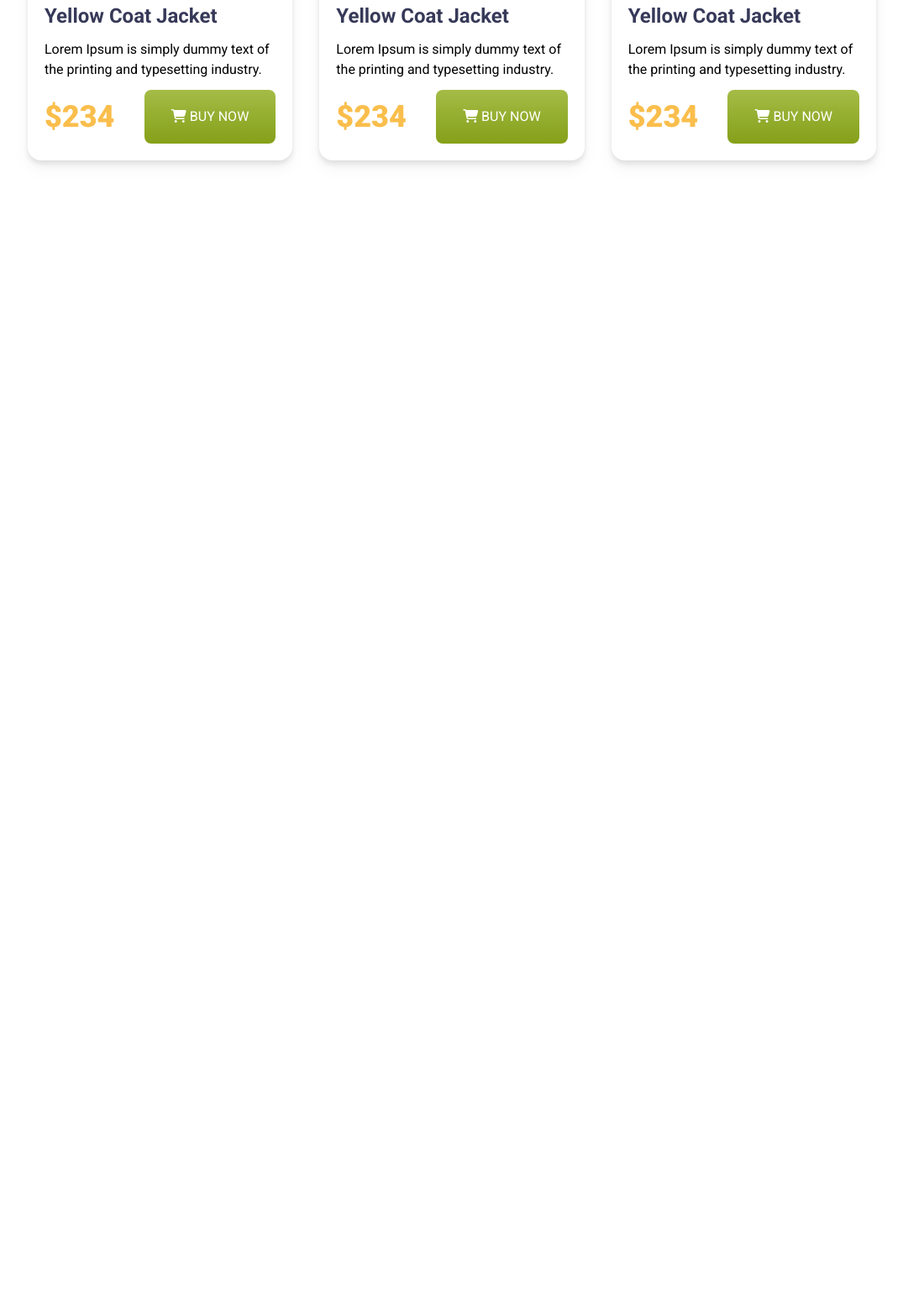
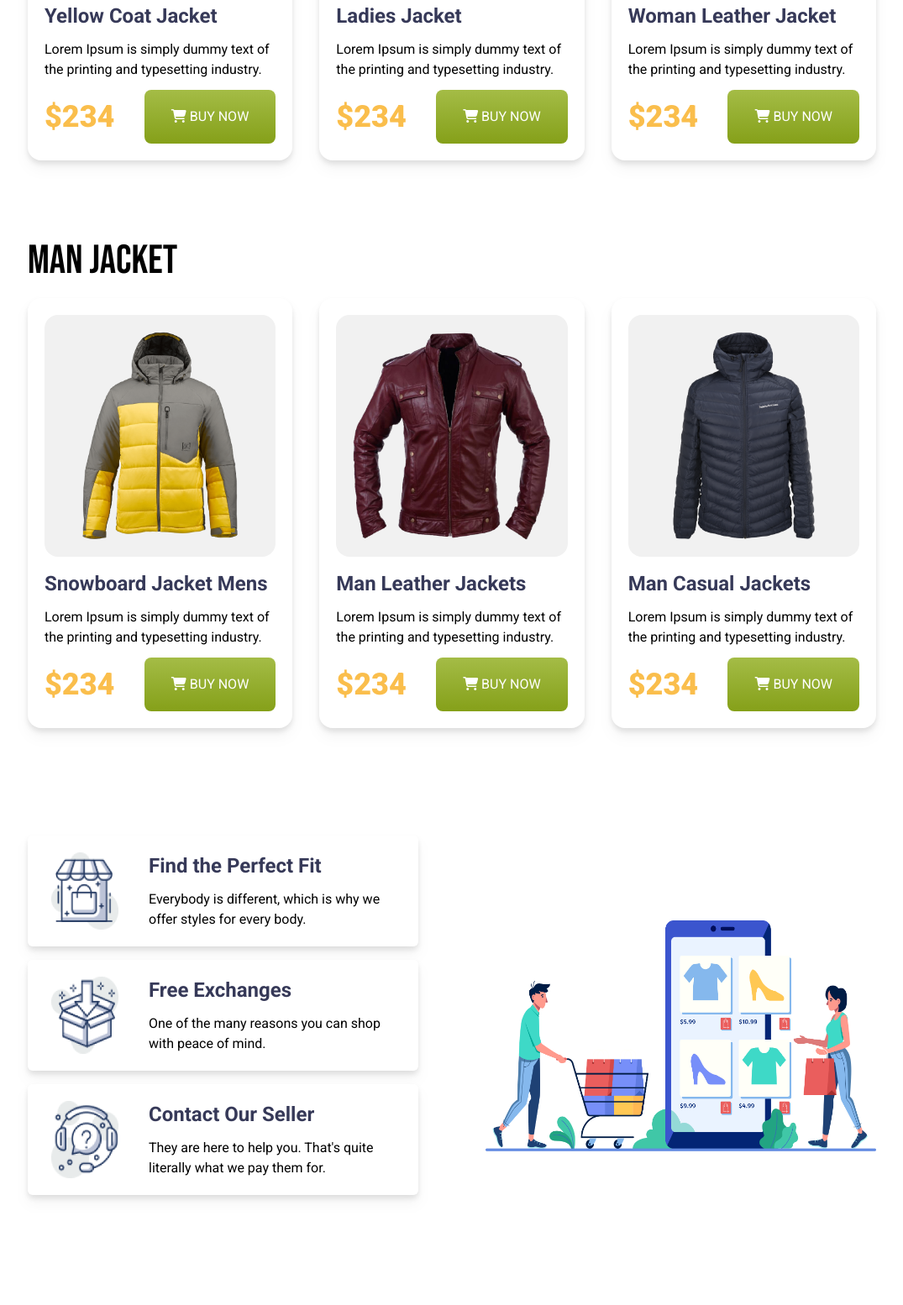
Before and after one commit to NurHossain-nur/penguin-fashion-website, a plain HTML site: page index.html in a window 1280 px wide. Shown: the part 1126-2680 px from the top of the page at 84% size, without its empty margins (102-1177 px from the left). Before the commit the page ends 1413 px from the top, so only its background shows below. Drawn offline with nearby package versions, Linux system fonts and the light colour scheme.

Commit message:
add last section

```diff
--- a/index.html
+++ b/index.html
@@ -72,7 +72,7 @@
       <main class="max-w-[1440px] mx-auto font-roboto">
         <!-- Woman jacket section -->
         <section class="mt-12 mb-24 px-4 md:px-5 xl:px-34">
-            <h2 class="text-5xl font-bebas-neue mb-5">W0Man Jacket</h2>
+            <h2 class="text-5xl font-bebas-neue mb-5 uppercase">W0Man Jacket</h2>
             <div class="grid md:grid-cols-2 lg:grid-cols-3 gap-8">
                 <!-- img 1 -->
                 <div class="p-5 rounded-2xl bg-white drop-shadow-lg">
@@ -89,7 +89,7 @@
                 <!-- img 2 -->
                 <div class="p-5 rounded-2xl bg-white drop-shadow-lg">
                     <img class="rounded-2xl bg-[#F1F1F1] p-5 mb-4" src="images/jacket-2.png" alt="">
-                    <h3 class="text-2xl font-bold text-[#363958] mb-3">Yellow Coat Jacket</h3>
+                    <h3 class="text-2xl font-bold text-[#363958] mb-3">Ladies Jacket</h3>
                     <p class="text-base leading-6 mb-3">Lorem Ipsum is simply dummy text of the
                         printing and typesetting industry.
                     </p>
@@ -101,7 +101,7 @@
                 <!-- img 3 -->
                 <div class="p-5 rounded-2xl bg-white drop-shadow-lg">
                     <img class="rounded-2xl bg-[#F1F1F1] p-5 mb-4" src="images/jacket-3.png" alt="">
-                    <h3 class="text-2xl font-bold text-[#363958] mb-3">Yellow Coat Jacket</h3>
+                    <h3 class="text-2xl font-bold text-[#363958] mb-3">Woman Leather Jacket</h3>
                     <p class="text-base leading-6 mb-3">Lorem Ipsum is simply dummy text of the
                         printing and typesetting industry.
                     </p>
@@ -110,10 +110,88 @@
                         <button class="font-normal text-white bg-gradient-to-b from-[#A4BC46] to-[#85A019] px-8 py-5 rounded-lg"><i class="fa-solid fa-cart-shopping"></i> BUY NOW</button>
                     </div>
                 </div>
+            </div>
+        </section>
+        <!-- man jacket section -->
+        <section class="mt-12 mb-24 px-4 md:px-5 xl:px-34">
+            <h2 class="text-5xl font-bebas-neue mb-5 uppercase">Man Jacket</h2>
+            <div class="grid md:grid-cols-2 lg:grid-cols-3 gap-8">
+                <!-- img 1 -->
+                <div class="p-5 rounded-2xl bg-white drop-shadow-lg">
+                    <img class="rounded-2xl bg-[#F1F1F1] p-5 mb-4" src="images/jacket-4.png" alt="">
+                    <h3 class="text-2xl font-bold text-[#363958] mb-3">Snowboard Jacket Mens</h3>
+                    <p class="text-base leading-6 mb-3">Lorem Ipsum is simply dummy text of the
+                        printing and typesetting industry.
+                    </p>
+                    <div class="flex justify-between items-center">
+                        <p class="text-4xl font-black text-[#FABE4C] ">$234</p>
+                        <button class="font-normal text-white bg-gradient-to-b from-[#A4BC46] to-[#85A019] px-8 py-5 rounded-lg"><i class="fa-solid fa-cart-shopping"></i> BUY NOW</button>
+                    </div>
+                </div>
+                <!-- img 2 -->
+                <div class="p-5 rounded-2xl bg-white drop-shadow-lg">
+                    <img class="rounded-2xl bg-[#F1F1F1] p-5 mb-4" src="images/jacket-5.png" alt="">
+                    <h3 class="text-2xl font-bold text-[#363958] mb-3">Man Leather Jackets</h3>
+                    <p class="text-base leading-6 mb-3">Lorem Ipsum is simply dummy text of the
+                        printing and typesetting industry.
+                    </p>
+                    <div class="flex justify-between items-center">
+                        <p class="text-4xl font-black text-[#FABE4C] ">$234</p>
+                        <button class="font-normal text-white bg-gradient-to-b from-[#A4BC46] to-[#85A019] px-8 py-5 rounded-lg"><i class="fa-solid fa-cart-shopping"></i> BUY NOW</button>
+                    </div>
+                </div>
+                <!-- img 3 -->
+                <div class="p-5 rounded-2xl bg-white drop-shadow-lg">
+                    <img class="rounded-2xl bg-[#F1F1F1] p-5 mb-4" src="images/jacket-6.png" alt="">
+                    <h3 class="text-2xl font-bold text-[#363958] mb-3">Man Casual Jackets</h3>
+                    <p class="text-base leading-6 mb-3">Lorem Ipsum is simply dummy text of the
+                        printing and typesetting industry.
+                    </p>
+                    <div class="flex justify-between items-center">
+                        <p class="text-4xl font-black text-[#FABE4C] ">$234</p>
+                        <button class="font-normal text-white bg-gradient-to-b from-[#A4BC46] to-[#85A019] px-8 py-5 rounded-lg"><i class="fa-solid fa-cart-shopping"></i> BUY NOW</button>
+                    </div>
+                </div>
+            </div>
+        </section>
+        <!-- last section start -->
+        <section class="flex flex-col-reverse md:flex-row md:justify-between items-center gap-20 px-4 md:px-5 xl:px-34 pb-24 md:pb-32 mt-20 md:mt-32 md:mb-52 space-y-12">
+            <div class="flex-1 space-y-4">
+                <!-- 1 -->
+                <div class="text-center md:text-start md:flex gap-9 bg-white drop-shadow-lg px-7 py-5 rounded-md">
+                    <img class="w-20 mx-auto md:mx-0 mb-4 md:mb-0" src="icons/house.png" alt="">
+                    <div class="bg-white">
+                        <h3 class="text-2xl font-bold text-[#363958] mb-3">Find the Perfect Fit</h3>
+                        <p class="font-normal leading-6">Everybody is different, which is why we
+                            offer styles for every body.
+                        </p>
+                    </div>
+                </div>
+                <!-- 2 -->
+                <div class="text-center md:text-start md:flex gap-9 bg-white drop-shadow-lg px-7 py-5 rounded-md">
+                    <img class="w-20 mx-auto md:mx-0 mb-4 md:mb-0" src="icons/box.png" alt="">
+                    <div class="bg-white">
+                        <h3 class="text-2xl font-bold text-[#363958] mb-3">Free Exchanges</h3>
+                        <p class="font-normal leading-6">One of the many reasons you can shop
+                            with peace of mind.
+                        </p>
+                    </div>
+                </div>
+                <div class="text-center md:text-start md:flex gap-9 bg-white drop-shadow-lg px-7 py-5 rounded-md">
+                    <img class="w-20 mx-auto md:mx-0 mb-4 md:mb-0" src="icons/question.png" alt="">
+                    <div class="bg-white">
+                        <h3 class="text-2xl font-bold text-[#363958] mb-3">Contact Our Seller</h3>
+                        <p class="font-normal leading-6">They are here to help you. That's quite
+                            literally what we pay them for.
+                        </p>
+                    </div>
+                </div>
 
             </div>
-        </section>
-
+            <div class="mx-7 md:mx-0 flex-1">
+                <img src="images/shopping.png" alt="">
+            </div>
+          </section>
       </main>
 
       <!-- footer section start -->
```
